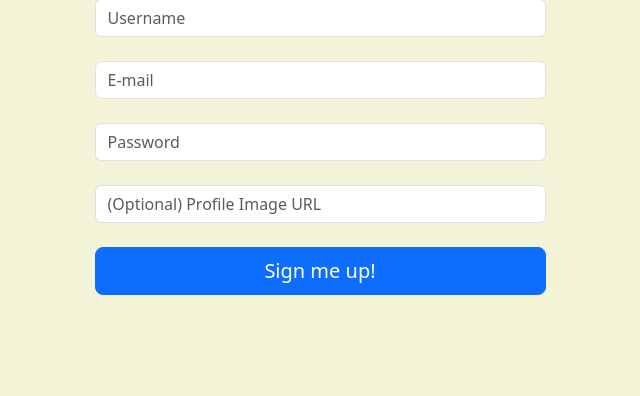
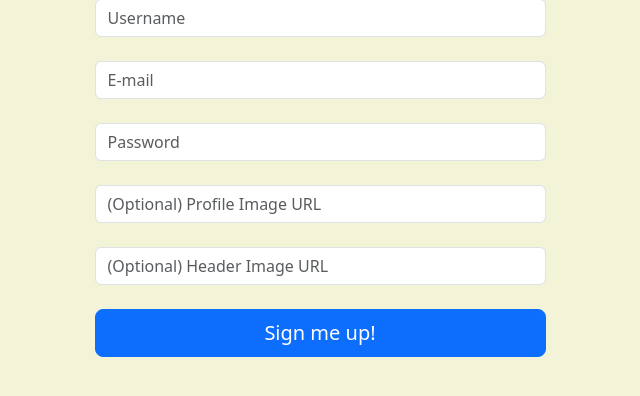
Before and after one commit to Centristy/capstone-one, a Flask app: page /signup in a window 1280 px wide. Shown: the part 173-569 px from the top of the page, without its empty margins (320-960 px from the left). Run offline with Flask 3, Linux system fonts and the light colour scheme; parts of the project's set-up code (start-up, migrations or seed data) failed here and were passed over.

Commit message:
fixed user flow error + database issue

```diff
--- a/app.py
+++ b/app.py
@@ -16,7 +16,7 @@ app = Flask(__name__)
 # Get DB_URI from environ variable (useful for production/testing) or,
 # if not set there, use development local db.
 app.config['SQLALCHEMY_DATABASE_URI'] = (
-os.environ.get('DATABASE_URL', 'postgresql://oefxxyoo:GygC5wo5vUgZLjKCXMQJMzF4hXzOZFSS@stampy.db.elephantsql.com/oefxxyoo'))
+os.environ.get('DATABASE_URL', 'postgresql:///hanguldex'))
 
 app.config['SQLALCHEMY_TRACK_MODIFICATIONS'] = False
 app.config['SQLALCHEMY_ECHO'] = False
@@ -65,7 +65,8 @@ def do_logout():
 def homepage():
     """Show homepage:"""
 
-    decks = (Deck.query.all())
+    decks = (Deck.query.filter(Deck.user_id == g.user.id).all())
+
     form = DeckAddForm()
 
     if g.user:
@@ -135,6 +136,7 @@ def  signup():
                 password=form.password.data,
                 email=form.email.data,
                 image_url=form.image_url.data or User.image_url.default.arg,
+                header_image_url = User.header_image_url.default.arg
             )
             db.session.commit()
 
--- a/forms.py
+++ b/forms.py
@@ -9,6 +9,7 @@ class UserAddForm(FlaskForm):
     email = StringField('E-mail', validators=[DataRequired(), Email()])
     password = PasswordField('Password', validators=[Length(min=6)])
     image_url = StringField('(Optional) Profile Image URL')
+    header_image_url = StringField('(Optional) Header Image URL')
 
 class LoginForm(FlaskForm):
     """Login form."""
--- a/models.py
+++ b/models.py
@@ -50,7 +50,7 @@ class User(db.Model):
 
 
     @classmethod
-    def signup(cls, username, email, password, image_url):
+    def signup(cls, username, email, password, image_url, header_image_url):
         """Sign up user.
 
         Hashes password and adds user to system.
@@ -63,6 +63,7 @@ class User(db.Model):
             email=email,
             password=hashed_pwd,
             image_url=image_url,
+            header_image_url=header_image_url
         )
 
         db.session.add(user)
--- a/templates/decks/editdeck.html
+++ b/templates/decks/editdeck.html
@@ -8,7 +8,7 @@
     {% for card in cards %}
 
 
-    <div class="card user-card shadow border bg-warning flashcards">
+    <div class="card user-card shadow border bg-warning flashcards" style="background-image: url({{card.image_url}})" >
 
         <p class="english">{{ card.english }}</p>
         <p class="korean" style="display: none;">{{ card.korean }}</p>
--- a/templates/users/signup.html
+++ b/templates/users/signup.html
@@ -18,7 +18,8 @@
         <br>
         {% endfor %}
 
-        <button class="btn btn-primary btn-lg btn-block">Sign me up!</button>
+        <a href="/signup"><button class="btn btn-primary btn-lg btn-block">Sign me up!</button></a>
+
     </form>
 </div>
 </div>
```
